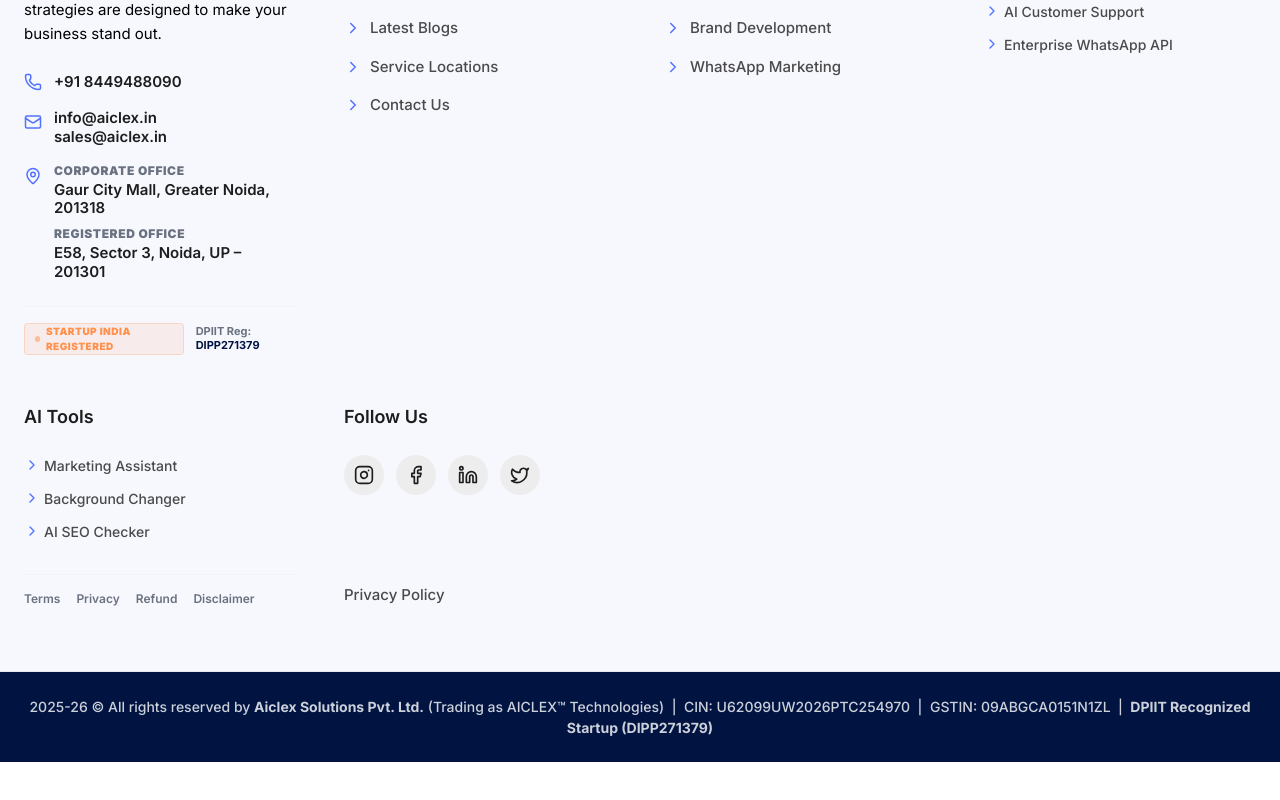
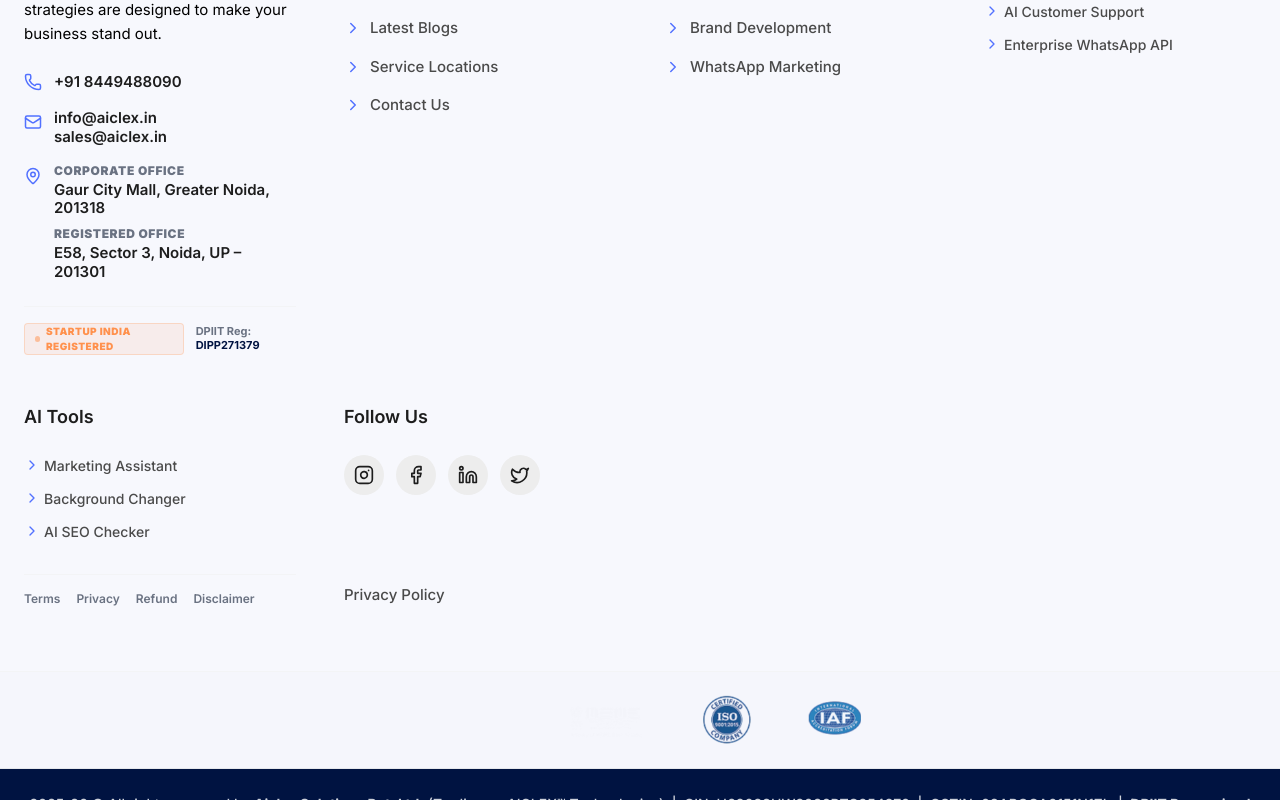
Before and after one commit to umeshkumar097/aiclex_web, a Next.js app: page / in a window 1280 px wide. Shown: the part 11200-12000 px from the top of the page. Before the commit the page ends 11962 px from the top, so only its background shows below. Built offline with nearby package versions, Linux system fonts and the light colour scheme; no server answers; the database is empty.

Commit message:
feat: add trust certifications banner to Footer component

```diff
--- a/components/Footer.tsx
+++ b/components/Footer.tsx
@@ -230,6 +230,19 @@
 
       </div>
 
+      {/* --- TRUST MARKS / CERTIFICATIONS --- */}
+      <div className="border-t border-gray-100 bg-[#F3F5FC]/50 py-6">
+        <div className="max-w-7xl mx-auto px-6 flex justify-center items-center">
+          <Image
+            src="/certificates.png"
+            alt="Aiclex Solutions - Startup India, ISO 9001:2015 Certified, IAF Accredited"
+            width={600}
+            height={75}
+            className="h-12 w-auto object-contain opacity-90 select-none mix-blend-multiply"
+          />
+        </div>
+      </div>
+
       {/* --- BOTTOM BAR --- */}
       <div className="border-t border-gray-200 bg-[#001341]">
         <div className="max-w-7xl mx-auto px-6 py-6 text-[14px] font-medium text-white/80 text-center ">
```
Also changed, not shown: public/certificates.png (added), 1 other file (tests, documents, lock files or other folders).
